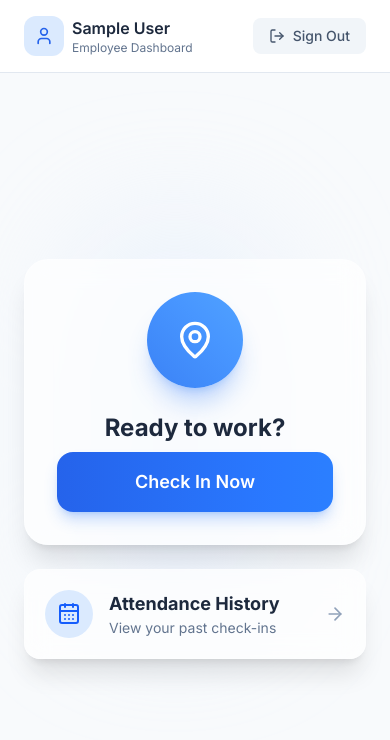
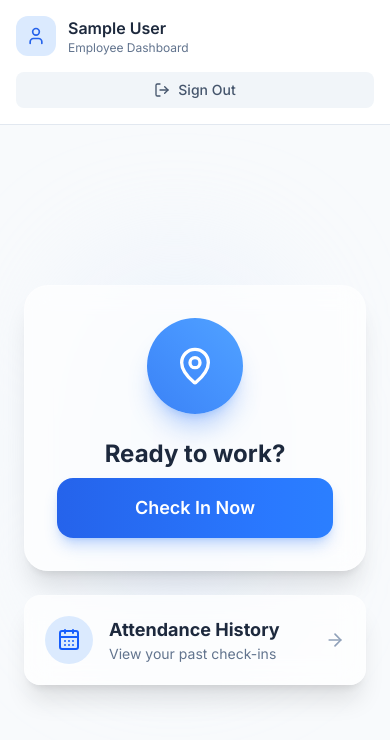
Before and after one commit to BorhanTarek/Attendance-MM, a Next.js app: page /dashboard in a window 390 px wide. Shown: the top 740 px of the page. Built offline with nearby package versions, Linux system fonts and the light colour scheme; no server answers; the database is empty; sample sign-in values are in the browser's storage.

Commit message:
Fix dashboard header responsiveness for mobile screens

```diff
--- a/src/app/dashboard/page.tsx
+++ b/src/app/dashboard/page.tsx
@@ -37,25 +37,27 @@ export default async function DashboardPage() {
 
   return (
     <div className="min-h-screen bg-slate-50 flex flex-col">
-      <header className="bg-white border-b border-slate-200 px-6 py-4 flex justify-between items-center sticky top-0 z-10">
-        <div className="flex items-center gap-2">
-          <div className="w-10 h-10 bg-primary-100 rounded-xl flex items-center justify-center">
+      <header className="bg-white border-b border-slate-200 px-4 sm:px-6 py-4 flex flex-col sm:flex-row justify-between items-start sm:items-center gap-4 sm:gap-0 sticky top-0 z-10">
+        <div className="flex items-center gap-3 w-full sm:w-auto">
+          <div className="w-10 h-10 bg-primary-100 rounded-xl flex items-center justify-center shrink-0">
             <UserIcon className="text-primary-600 w-5 h-5" />
           </div>
-          <div>
-            <h2 className="font-semibold text-slate-800">{session.user.name}</h2>
-            <p className="text-xs text-slate-500">
-              {session.user.role === "ADMIN" ? "Admin (Personal Dashboard)" : "Employee Dashboard"}
+          <div className="flex-1 min-w-0">
+            <h2 className="font-semibold text-slate-800 truncate">{session.user.name}</h2>
+            <p className="text-xs text-slate-500 truncate">
+              {session.user.role === "ADMIN" ? "Admin Dashboard" : "Employee Dashboard"}
             </p>
           </div>
         </div>
-        <div className="flex items-center gap-4">
+        <div className="flex items-center gap-2 w-full sm:w-auto justify-end">
           {session.user.role === "ADMIN" && (
-            <a href="/admin" className="text-sm font-medium text-primary-600 hover:text-primary-700 bg-primary-50 px-3 py-1.5 rounded-lg transition-colors">
-              Go to Admin Panel &rarr;
+            <a href="/admin" className="text-sm font-medium text-primary-600 hover:text-primary-700 bg-primary-50 px-4 py-2 rounded-lg transition-colors whitespace-nowrap flex-1 sm:flex-none text-center">
+              Admin Panel &rarr;
             </a>
           )}
-          <LogoutButton />
+          <div className="flex-1 sm:flex-none">
+            <LogoutButton />
+          </div>
         </div>
       </header>
 
--- a/src/components/LogoutButton.tsx
+++ b/src/components/LogoutButton.tsx
@@ -7,7 +7,7 @@ export default function LogoutButton() {
   return (
     <button
       onClick={() => signOut({ callbackUrl: "/login" })}
-      className="flex items-center gap-2 px-4 py-2 text-sm font-medium text-slate-600 hover:text-slate-900 bg-slate-100 hover:bg-slate-200 rounded-lg transition-colors"
+      className="flex w-full justify-center items-center gap-2 px-4 py-2 text-sm font-medium text-slate-600 hover:text-slate-900 bg-slate-100 hover:bg-slate-200 rounded-lg transition-colors"
     >
       <LogOut className="w-4 h-4" />
       Sign Out
```
